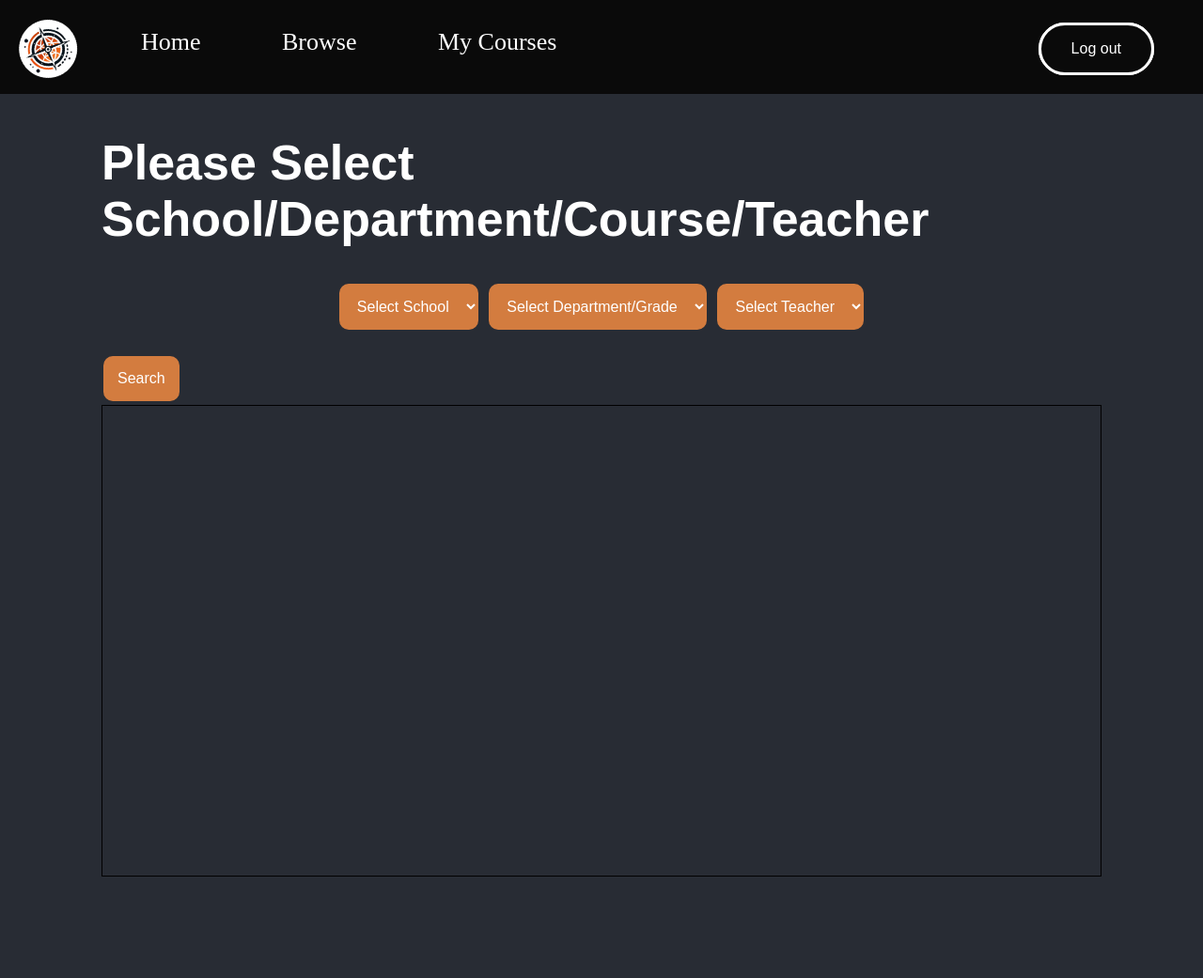
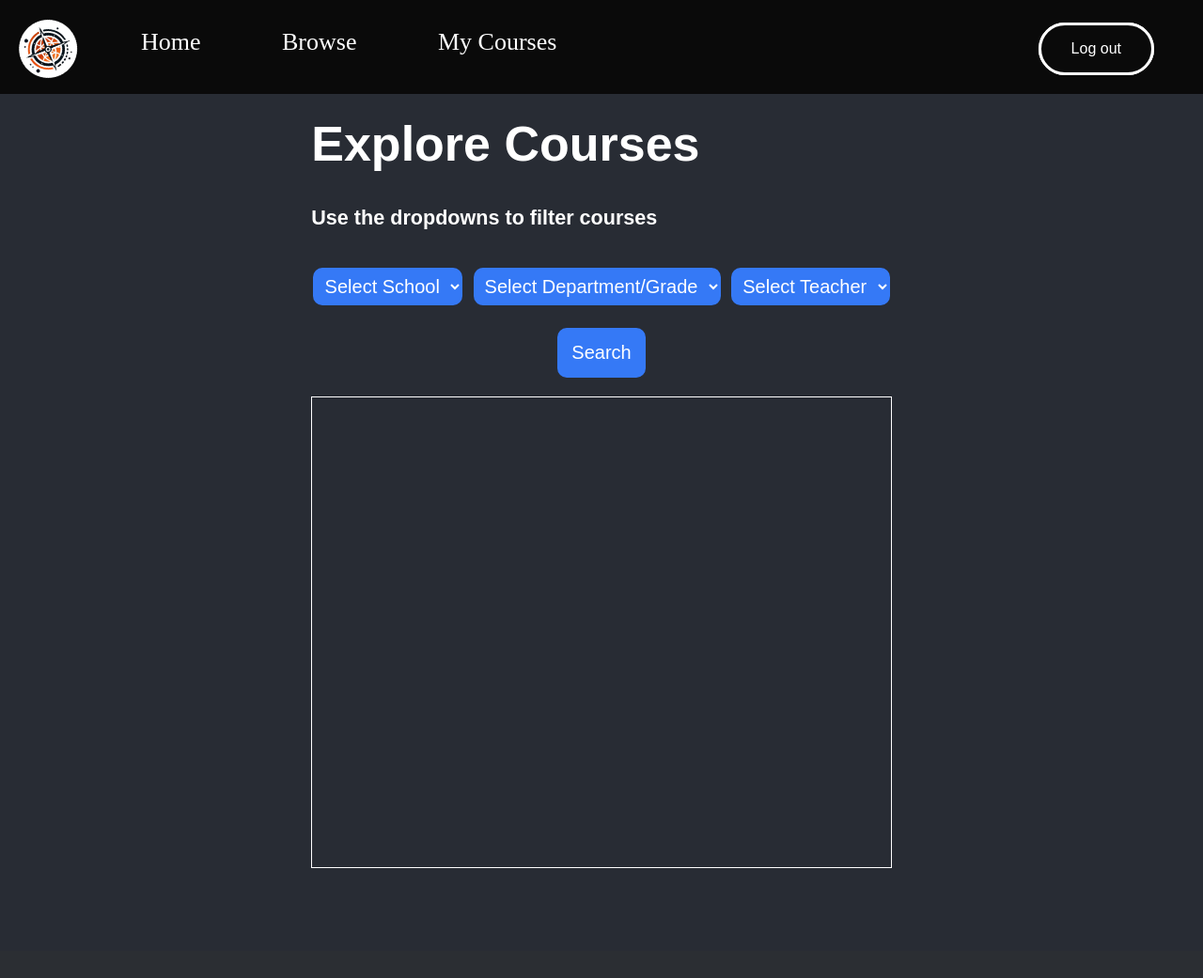
Before and after one commit to SevenHillsSchool/CourseCompass2, a Flask app: page /browse in a window 1280 px wide. Shown: the whole page at 94% size. After the commit the page ends 924 px from the top, so only its background shows below. Run offline with Flask 3, Linux system fonts and the light colour scheme; data that the repository does not hold is empty.

Commit message:
Fixed some error

```diff
--- a/server.py
+++ b/server.py
@@ -188,22 +188,29 @@ def getCourseInfo():
         categoryKey[category[0]] = category[1]
     cursor.execute("SELECT courseName FROM CourseInfo WHERE courseID='%i'" % courseId)
     courseTitle = cursor.fetchall()[0][0]
+    teachers = []
     cursor.execute("SELECT userID FROM courseTeacher WHERE courseID='%i'" % courseId)
-    userId = cursor.fetchall()[0][0]
-    cursor.execute("SELECT teacherName FROM teacherName WHERE userID='%i'" % int(userId))
-    teacherNameData = cursor.fetchall()
-    if len(teacherNameData) >= 1:
-        teacherName = teacherNameData[0][0]
+    userId = cursor.fetchall()
+    for user in userId:
+        cursor.execute("SELECT teacherName FROM teacherName WHERE userID='%i'" % int(user[0]))
+        teacherNameData = cursor.fetchall()
+        if len(teacherNameData) >= 1:
+            teacherName = teacherNameData[0][0]
+        if len(teacherName.split(",")) >= 2:
+            teachers.append((teacherName.split(",")[1] + " " + teacherName.split(",")[0]).title())
     cursor.execute("SELECT unitID, unitName FROM Unit WHERE courseID='%i'" % courseId)
     unitInfo = cursor.fetchall()
     unitIds = [unit[0] for unit in unitInfo]
     unitNames = [unit[1] for unit in unitInfo]
-    if len(teacherName.split(",")) >= 2:
-        teacherName = (teacherName.split(",")[1] + " " + teacherName.split(",")[0]).title()
+
+    teacherStr = ""
+    for teacher in teachers:
+        teacherStr += (teacher.replace("'", "") + ", ")
+
 
     courseInfo =  {
         "Title":courseTitle,
-        "Teacher":teacherName,
+        "Teacher":teacherStr.removesuffix(", "),
         "UnitIds":str(unitIds).removeprefix("[").removesuffix("]"),
         "UnitNames":str(unitNames).removeprefix("[").removesuffix("]")
     }
--- a/static/styling/Browse.css
+++ b/static/styling/Browse.css
@@ -1,4 +1,4 @@
-.Home-header {
+/* .Home-header {
     background-color: #282c34;
     min-height: 100vh;
     display: flex;
@@ -7,15 +7,16 @@
     justify-content: center;
     font-size: calc(10px + 2vmin);
     color: white;
-}
+} */
 
-.thing {
+.textBox {
     overflow-y: auto; /* Enables vertical scrolling */
     overflow-x: hidden; /* Prevents horizontal scrolling */
     height: 500px;
     border-width: 1px;
     border-style: solid;
-    border-color: black;
+    border-color: white;
+    caret-color: white;
   }
 
 .Browse {
@@ -28,8 +29,22 @@
 
 .results {
     position: relative;
-    top: 50px;
-    color: #6d4dff;
+    top: 100px;
+    color: white;
+}
+
+.link-button {
+    background-color: rgba(99, 91, 132);
+    border: none;
+    color: white;
+    padding: 10px;
+    text-align: center;
+    text-decoration: none;
+    display: inline-block;
+    font-size: 15px;
+    margin-bottom: 10px;
+    margin-top: 10px;
+    border-radius: 5px;
 }
 
 .dropdownMenu {
@@ -39,27 +54,28 @@
 }
 
 .dropdown {
-    background-color: rgba(211,124,63,1);
+    background-color: rgb(53, 121, 246);
+    border: none;
+    color: white;
+    padding: 8px;
+    text-align: center;
+    text-decoration: none;
+    display: inline-block;
+    font-size: 20px;
+    margin: 4px 2px;
+    border-radius: 10px;
+}
+
+.sendBtn {
+    background-color: rgba(53, 121, 246);
     border: none;
     color: white;
     padding: 15px;
     text-align: center;
     text-decoration: none;
     display: inline-block;
-    font-size: 16px;
-    margin: 4px 2px;
+    font-size: 20px;
+    margin-bottom: 20px;
+    margin-top: 0px;
     border-radius: 10px;
 }
-
-.sendBtn {
-    background-color: rgba(211,124,63,1);
-    border: none;
-    color: white;
-    padding: 15px;
-    text-align: center;
-    text-decoration: none;
-    display: inline-block;
-    font-size: 16px;
-    margin: 4px 2px;
-    border-radius: 10px;
-}
--- a/templates/Browse.html
+++ b/templates/Browse.html
@@ -6,6 +6,7 @@
   <meta name="viewport" content="width=device-width, initial-scale=1.0">
   <title>Browse</title>
   <link rel="stylesheet" href="../static/styling/Browse.css">
+  <link rel="stylesheet" href="../static/styling/Home.css">
   <script>
     document.addEventListener("DOMContentLoaded", function () {
       let selectedOption1 = '';
@@ -81,7 +82,6 @@
                 </form>
               </li>`;
           });
-
           resultText += "</ul>";
           resultsContainer.innerHTML = resultText;
         }
@@ -113,8 +113,9 @@
 </head>
 <body class="Home-header">
   {% include "NavigationBar.html" %}
-  <div style="padding: 100px; font-family: Arial, sans-serif;">
-    <h1>Please Select School/Department/Course/Teacher</h1>
+  <div style="padding: 80px; font-family: Arial, sans-serif;">
+    <h1>Explore Courses</h1>
+    <h5>Use the dropdowns to filter courses</h5>
 
     <!-- Dropdowns for filtering -->
     <div class="dropdownMenu">
@@ -132,8 +133,10 @@
     <div style="margin-top: 20px;">
     </div>
 
+    <div class="dropdownMenu">
     <button id="searchBtn" class="sendBtn">Search</button>
-    <div id="results" class="thing"></div>
+    </div>
+    <div id="results" class="textBox"></div>
   </div>
 </body>
 </html>
```
